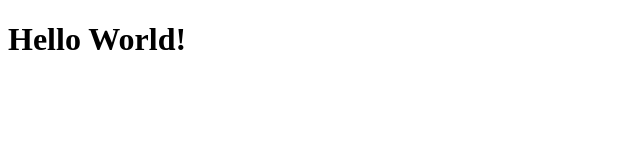
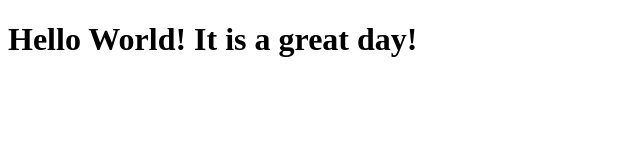
Before and after one commit to Sinila/coursera-test, a plain HTML site: page site/index.html in a window 1280 px wide. Shown: the whole page, without its empty margins (0-640 px from the left). Drawn offline with Linux system fonts and the light colour scheme.

Commit message:
Small adition to our page content

```diff
--- a/site/index.html
+++ b/site/index.html
@@ -4,6 +4,6 @@
 	<title></title>
 </head>
 <body>
-<h1> Hello World! </h1>
+<h1> Hello World! It is a great day! </h1>
 </body>
 </html>
```
